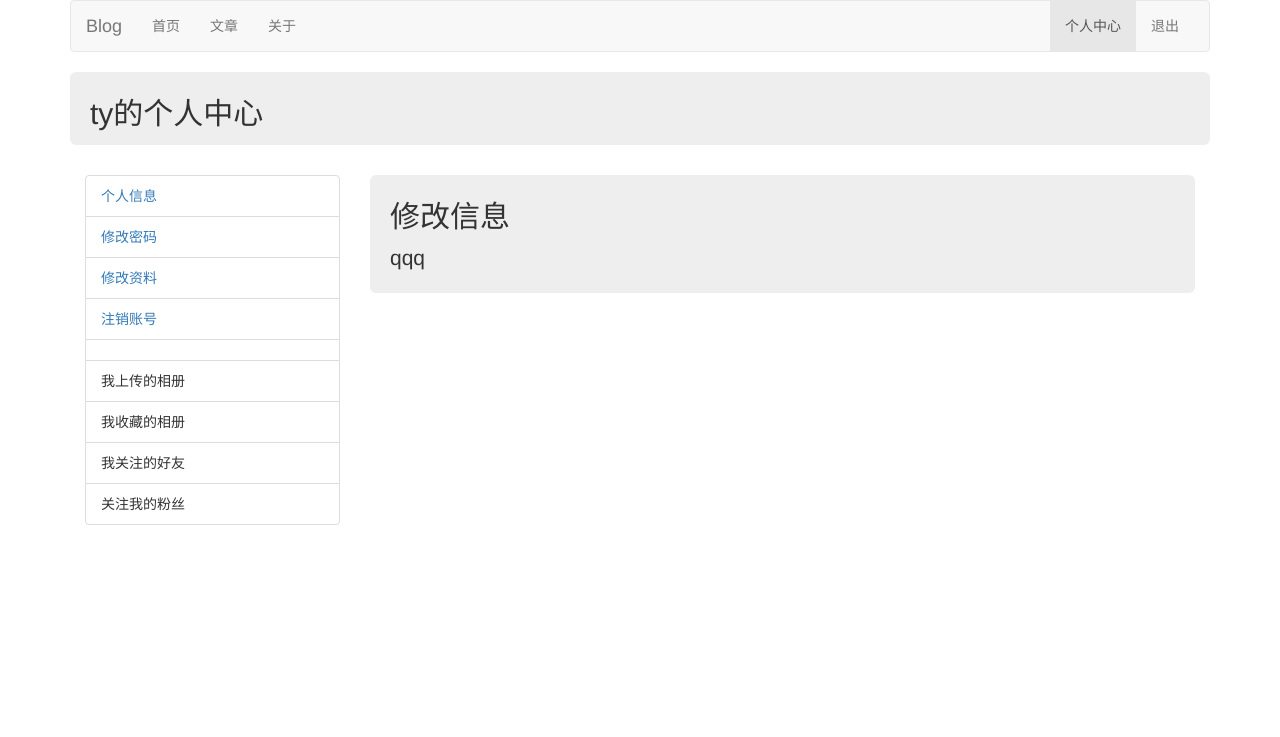
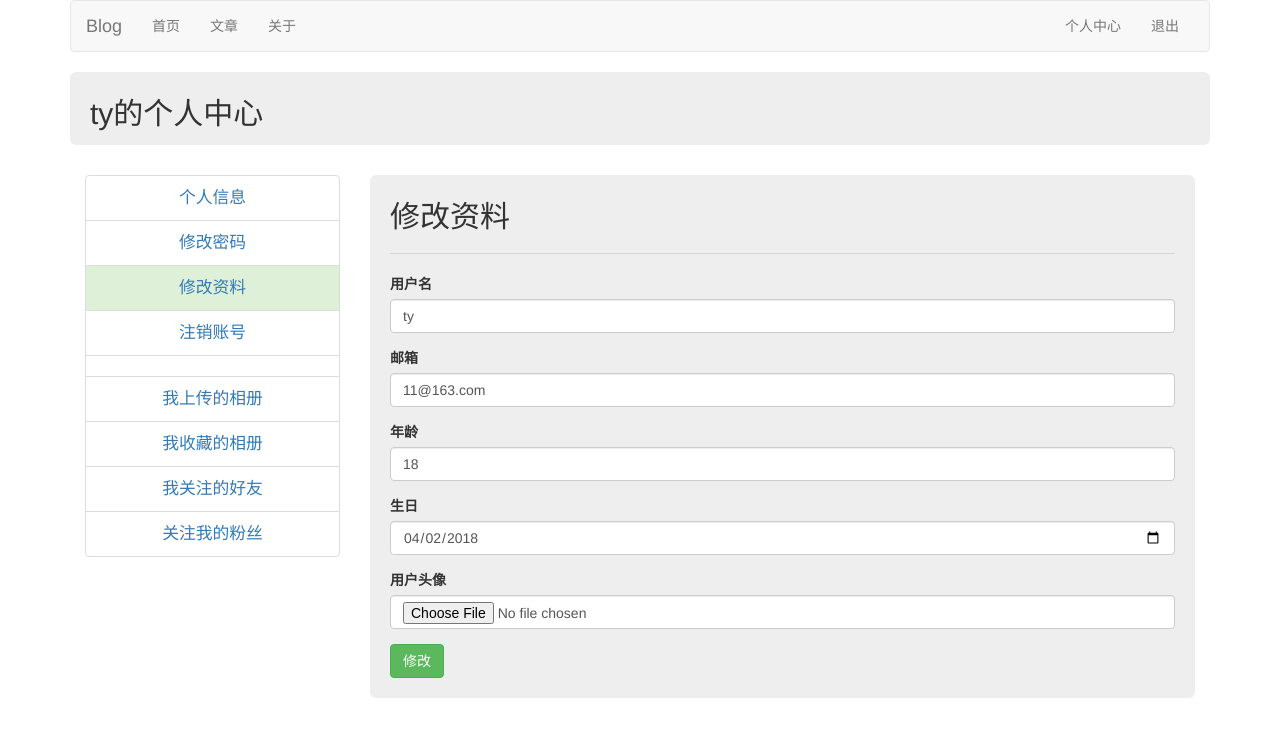
Before and after one commit to VincentOnGit/blog, a Flask app: page /info/ in a window 1280 px wide. Shown: the top 737 px of the page. Run offline with Flask 2, Linux system fonts and the light colour scheme; a user stored in the database is signed in; data comes from the database, SQL or seed files in the repository; both versions use the stored data as it was after the commit; some libraries are stand-ins or nearby versions.

Commit message:
完善了个人中心修改信息和注销功能

```diff
--- a/app.py
+++ b/app.py
@@ -4,6 +4,7 @@ import sqlite3
 from functools import wraps
 from flask import Flask, render_template, request, redirect, url_for, g, flash, session, make_response
 from model import User
+from forms import RegistForm
 
 app = Flask(__name__)
 app.config["DATABASE"] = 'database.db'
@@ -75,8 +76,6 @@ def delete_user_by_name(user_name):
 
 
 def update_user_by_name(user_name, attrs):
-	if 'name' in attrs:
-		raise Exception(u'不能修改用户名')
 	setter = ''
 	cnt = len(attrs.keys())
 	i = 0
@@ -137,6 +136,7 @@ def user_login():
 
 @app.route('/regist/', methods=['GET', 'POST'])
 def user_regist():
+	regForm = RegistForm()
 	if request.method == 'POST':
 		user = User()
 		user.name = request.form['user_name']
@@ -152,7 +152,7 @@ def user_regist():
 		insert_user_to_db(user)
 		flash(u"注册成功", category='ok')
 		return redirect(url_for("user_login", username=user.name))
-	return render_template('user_regist.html')
+	return render_template('user_regist.html', form=regForm)
 
 
 @app.route('/center/')
@@ -164,24 +164,60 @@ def user_center():
 @app.route('/detail/')
 @user_login_req
 def user_detail():
-	return render_template("user_detail.html")
+	user = query_user_by_name(session.get('user_name', ''))
+	return render_template("user_detail.html", user=user)
 
 
-@app.route('/pwd/')
+@app.route('/pwd/', methods=['GET', 'POST'])
 @user_login_req
 def user_pwd():
+	if request.method == 'POST':
+		old_pwd = request.form['old_pwd']
+		new_pwd = request.form['new_pwd']
+		user = query_user_by_name(session.get("user_name"))
+		if str(user.pwd) == str(old_pwd):
+			user.pwd = str(new_pwd)
+			update_user_by_name(user.name, {"pwd": user.pwd})
+			session.pop("user_name", None)
+			flash(message=u"密码修改成功", category="ok")
+			return redirect(url_for('user_login', username=user.name))
+		else:
+			flash(message=u"密码输入错误", category="error")
+			return render_template("user_pwd.html")
 	return render_template("user_pwd.html")
 
 
-@app.route('/info/')
+@app.route('/info/', methods=['GET', 'POST'])
 @user_login_req
 def user_info():
-	return render_template("user_info.html")
+	user_old = query_user_by_name(session.get('user_name'))
+	if request.method == 'POST':
+		user = User()
+		user.name = request.form.get('user_name') if request.form['user_name'] else user_old.name
+		user.email = request.form.get('user_email') if request.form['user_email'] else user_old.email
+		user.age = request.form.get('user_age') if request.form['user_age'] else user_old.age
+		user.birthday = request.form.get('user_birthday') if request.form['user_birthday'] else user_old.birthday
+		user.face = request.form.get('user_face') if request.form['user_face'] else user_old.face
+		update_user_by_name(user_old.name,
+							{
+								"name": user.name,
+								"email": user.email,
+								"age": user.age,
+								"birthday": user.birthday,
+								"face": user.face
+							}
+							)
+		session['user_name'] = user.name
+		return redirect(url_for("user_detail"))
+	return render_template("user_info.html", user=user_old)
 
 
-@app.route('/delete/')
+@app.route('/delete/', methods=['GET', 'POST'])
 @user_login_req
 def user_delete():
+	if request.method == 'POST':
+		delete_user_by_name(session.get('user_name'))
+		return redirect(url_for('logout'))
 	return render_template("user_delete.html")
 
 
--- a/templates/user_info.html
+++ b/templates/user_info.html
@@ -8,8 +8,39 @@
         {% include "user_menu.html" %}
         <div class="col-md-9">
             <div class="jumbotron" style="padding: 5px 20px">
-                <h2>修改信息</h2>
-                <p>qqq</p>
+                <h2>修改资料</h2>
+                <hr/>
+                {% for message in get_flashed_messages(category_filter=['error']) %}
+                    <h3 style="color: red">{{ message }}</h3>
+                {% endfor %}
+                {% for message in get_flashed_messages(category_filter=['ok']) %}
+                    <h3 style="color: green">{{ message }}</h3>
+                {% endfor %}
+                <form method="post">
+                    <div class="form-group">
+                        <label for="user_name">用户名</label>
+                        <input id="user_name" name="user_name" class="form-control" type="text" value="{{ user.name }}">
+                    </div>
+                    <div class="form-group">
+                        <label for="user_email">邮箱</label>
+                        <input id="user_email" name="user_email" class="form-control" type="email" value="{{ user.email }}">
+                    </div>
+                    <div class="form-group">
+                        <label for="user_age">年龄</label>
+                        <input id="user_age" name="user_age" class="form-control" type="number" value="{{ user.age }}">
+                    </div>
+                    <div class="form-group">
+                        <label for="user_birthday">生日</label>
+                        <input id="user_birthday" name="user_birthday" class="form-control" type="date" value="{{ user.birthday }}">
+                    </div>
+                    <div class="form-group">
+                        <label for="user_face">用户头像</label>
+                        <input id="user_face" name="user_face" class="form-control" type="file" value="{{ user.face }}">
+                    </div>
+                    <div class="form-group">
+                        <input type="submit" name="submit" class="btn btn-success" value="修改">
+                    </div>
+                </form>
             </div>
         </div>
     </div>
@@ -19,7 +50,7 @@
     <script>
         $(document).ready(
             function () {
-                $("#nav-2").addClass("active")
+                $("#item-3").addClass("list-group-item-success")
             }
         );
     </script>
--- a/templates/user_menu.html
+++ b/templates/user_menu.html
@@ -1,13 +1,13 @@
 <div class="col-md-3">
-    <ul class="list-group">
-        <li class="list-group-item"><a href="{{ url_for('user_detail') }}">个人信息</a></li>
-        <li class="list-group-item"><a href="{{ url_for('user_pwd') }}">修改密码</a></li>
-        <li class="list-group-item"><a href="{{ url_for('user_info') }}">修改资料</a></li>
-        <li class="list-group-item"><a href="{{ url_for('user_delete') }}">注销账号</a></li>
-        <li class="list-group-item"></li>
-        <li class="list-group-item">我上传的相册</li>
-        <li class="list-group-item">我收藏的相册</li>
-        <li class="list-group-item">我关注的好友</li>
-        <li class="list-group-item">关注我的粉丝</li>
+    <ul class="list-group" style="font-size: larger; text-align: center;">
+        <li id="item-1" class="list-group-item"><a href="{{ url_for('user_detail') }}">个人信息</a></li>
+        <li id="item-2" class="list-group-item"><a href="{{ url_for('user_pwd') }}">修改密码</a></li>
+        <li id="item-3" class="list-group-item"><a href="{{ url_for('user_info') }}">修改资料</a></li>
+        <li id="item-4" class="list-group-item"><a href="{{ url_for('user_delete') }}">注销账号</a></li>
+        <li id="item-5" class="list-group-item"></li>
+        <li id="item-6" class="list-group-item"><a href="">我上传的相册</a></li>
+        <li id="item-7" class="list-group-item"><a href="">我收藏的相册</a></li>
+        <li id="item-8" class="list-group-item"><a href="">我关注的好友</a></li>
+        <li id="item-9" class="list-group-item"><a href="">关注我的粉丝</a></li>
     </ul>
 </div>
```
Also changed, not shown: forms.py (added, +59 -0 lines), templates/user_delete.html (+13 -2 lines), templates/user_detail.html (+7 -2 lines), templates/user_pwd.html (+21 -2 lines), database.db.
